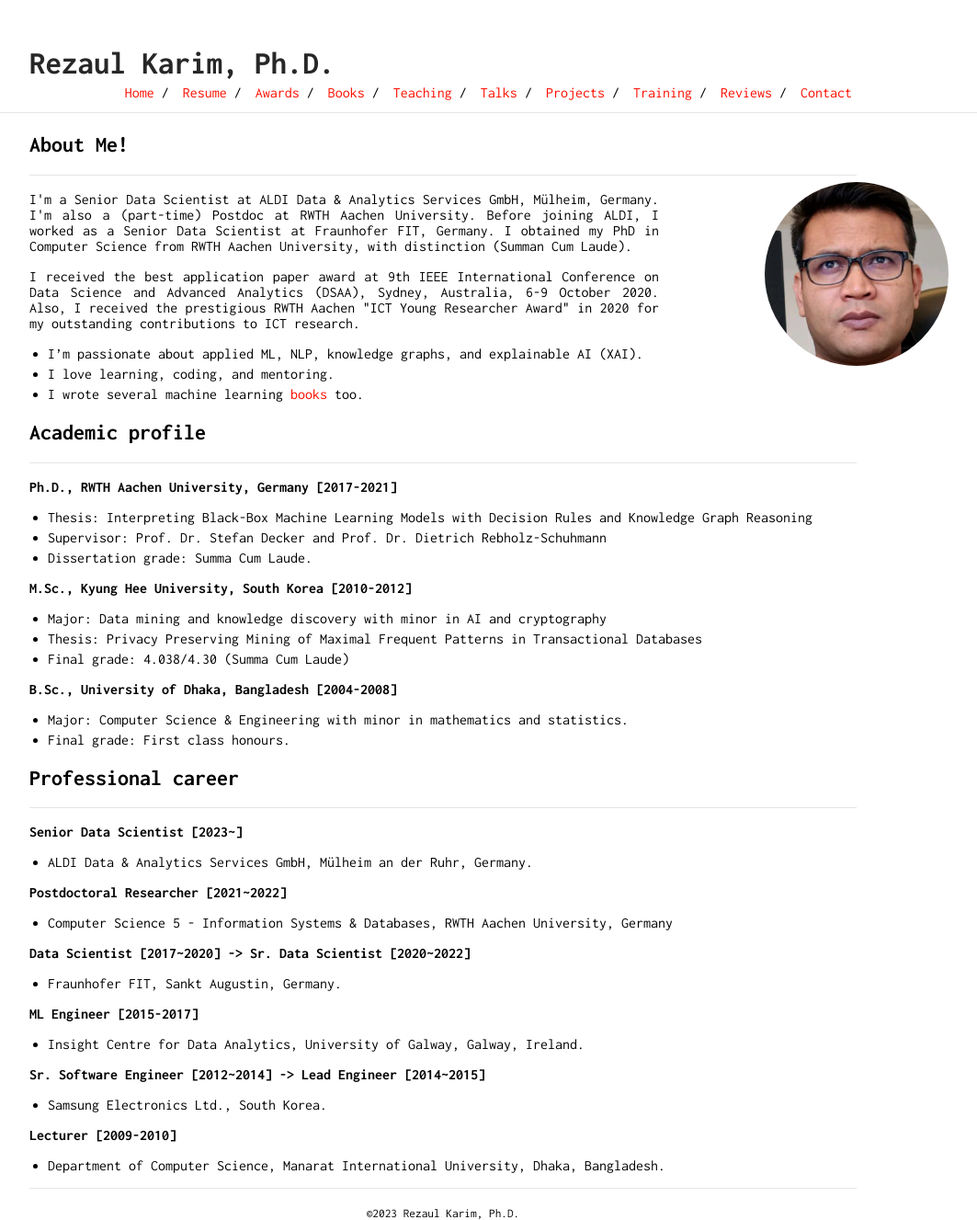
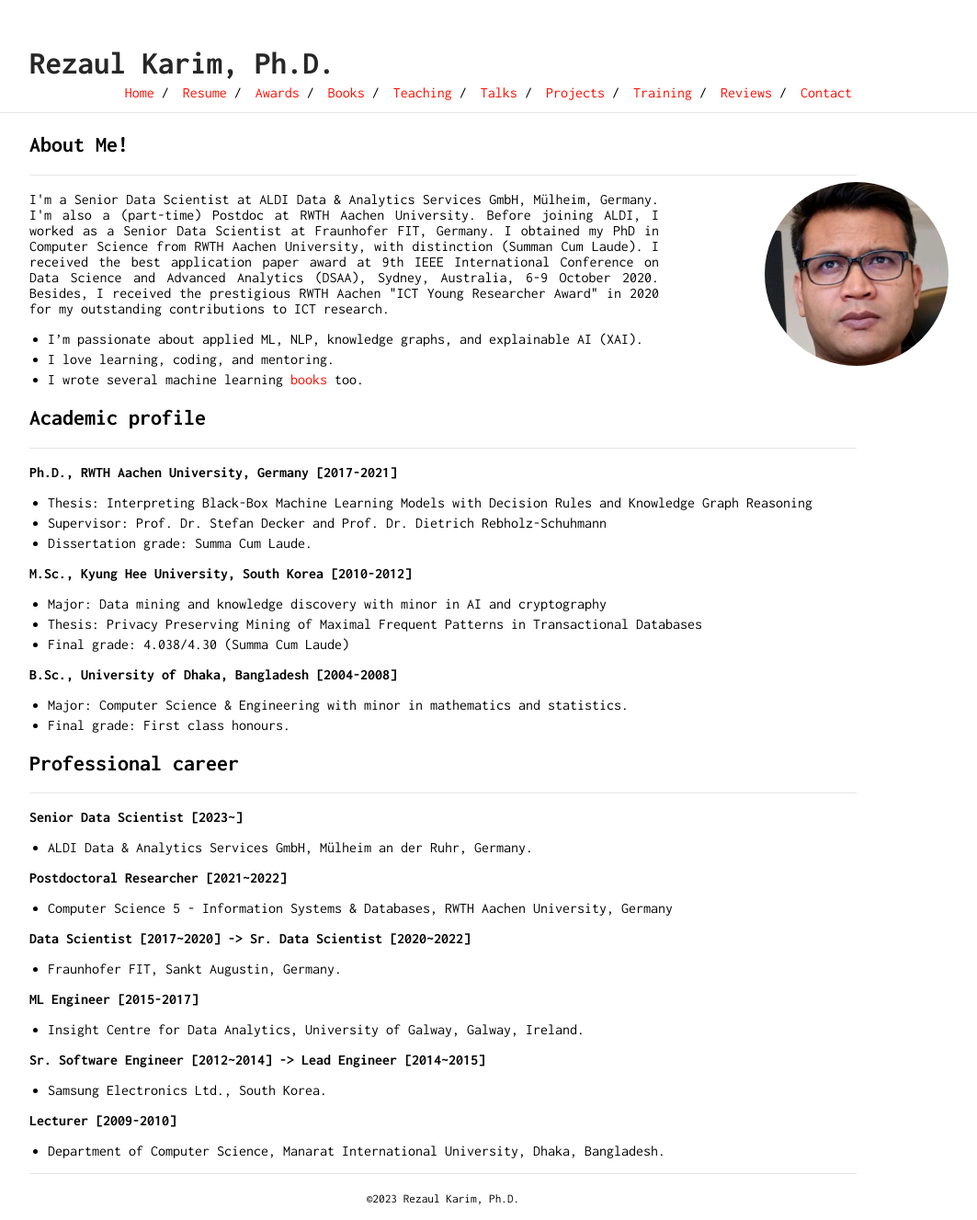
Before and after one commit to rezacsedu/rezacsedu.github.io, a Jekyll site: the page built from index.md, in a window 1280 px wide. Shown: the whole page at 92% size, without its empty margins (158-1221 px from the left). Built offline with Jekyll 4.4.1, drawn with Linux system fonts in a browser that asks for light colours; our own code applies the rules of GitHub Pages for plain Markdown files.

Commit message:
Update index.md

```diff
--- a/index.md
+++ b/index.md
@@ -2,9 +2,7 @@
 ___
 <img class="profile-picture" src="img/1664312512000.jpg" width="100">
 
-<p style='text-align: justify;'> I'm a Senior Data Scientist at ALDI Data & Analytics Services GmbH, Mülheim, Germany. I'm also a (part-time) Postdoc at RWTH Aachen University. Before joining ALDI, I worked as a Senior Data Scientist at Fraunhofer FIT, Germany. I obtained my PhD in Computer Science from RWTH Aachen University, with distinction (Summan Cum Laude).</p>
-
-<p style='text-align: justify;'> I received the best application paper award at 9th IEEE International Conference on Data Science and Advanced Analytics (DSAA),  Sydney, Australia, 6-9 October 2020. Also, I received the prestigious RWTH Aachen "ICT Young Researcher Award" in 2020 for my outstanding contributions to ICT research.</p>
+<p style='text-align: justify;'> I'm a Senior Data Scientist at ALDI Data & Analytics Services GmbH, Mülheim, Germany. I'm also a (part-time) Postdoc at RWTH Aachen University. Before joining ALDI, I worked as a Senior Data Scientist at Fraunhofer FIT, Germany. I obtained my PhD in Computer Science from RWTH Aachen University, with distinction (Summan Cum Laude). I received the best application paper award at 9th IEEE International Conference on Data Science and Advanced Analytics (DSAA),  Sydney, Australia, 6-9 October 2020. Besides, I received the prestigious RWTH Aachen "ICT Young Researcher Award" in 2020 for my outstanding contributions to ICT research.</p>
 
 - I'm passionate about applied ML, NLP, knowledge graphs, and explainable AI (XAI).
 - I love learning, coding, and mentoring.
```
